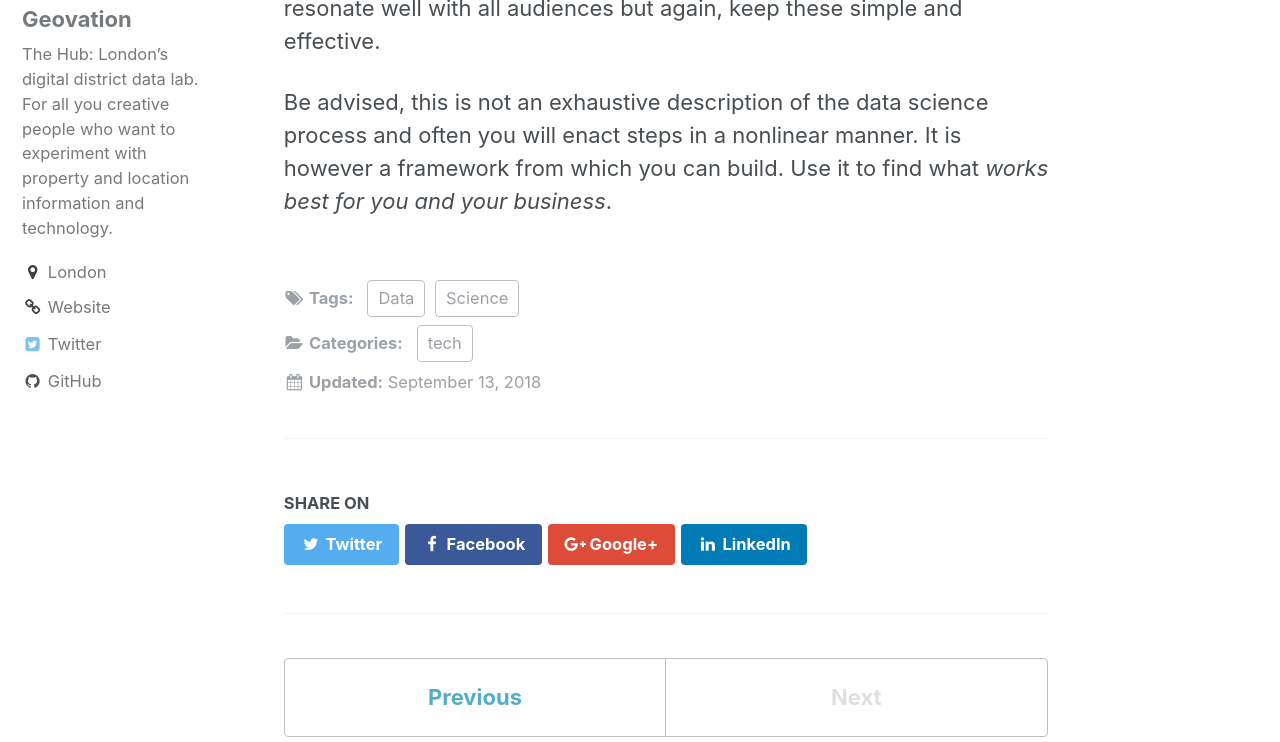
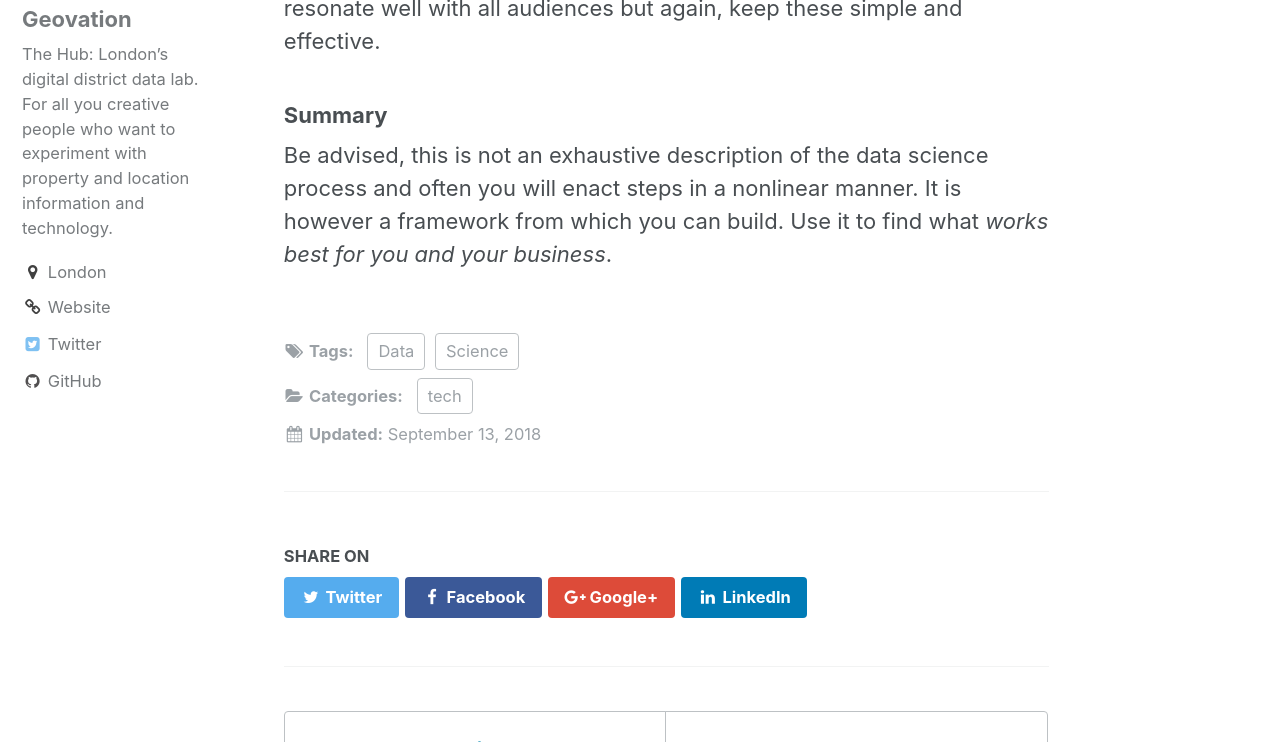
Before and after one commit to Geovation/geovation.github.io, a Jekyll site: the page built from _posts/2018-09-13-data-science-pipeline.md, in a window 1280 px wide and 900 px high, scrolled down 6165 px, cut to the strip 158-900 px from the top of the window. Built offline with Jekyll 4.4.1, drawn with Linux system fonts in a browser that asks for light colours; comment, search, counter and statistics services are not loaded.

Commit message:
added summary

```diff
--- a/_posts/2018-09-13-data-science-pipeline.md
+++ b/_posts/2018-09-13-data-science-pipeline.md
@@ -61,5 +61,6 @@ We now have clean data, an understanding of the data and a refined research ques
 
 This final stage will determine whether your insights are acted upon or not. At this point, only you (and maybe your team) know the importance of your results. All that's left to do is to make others aware of why what you have found matters – a task more difficult than it sounds. You want to tell a compelling story that is persuasive but true to the data. It is critical to communicate your findings in a concise and clear way such that non-technical audiences understand the importance of your results. Think creatively about how to craft a narrative of your data driven results and consider how your findings will drive business decisions. Visuals resonate well with all audiences but again, keep these simple and effective.
 
+### Summary
 
 Be advised, this is not an exhaustive description of the data science process and often you will enact steps in a nonlinear manner. It is however a framework from which you can build. Use it to find what *works best for you and your business*.
```
